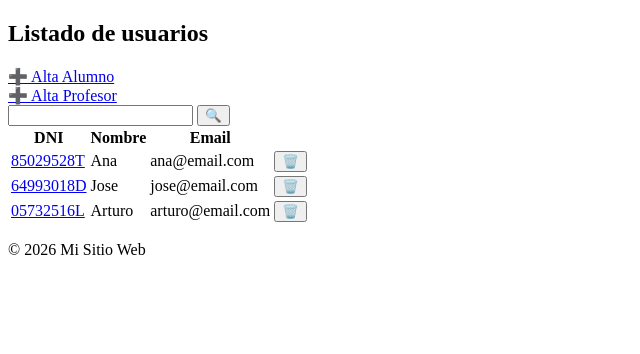
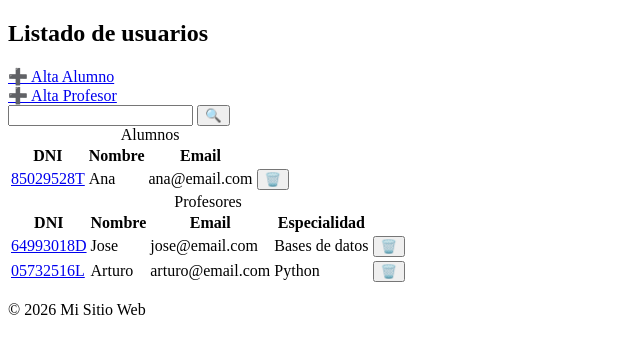
Before and after one commit to RubenToucedaPRO/gestion-escolar-python, a Flask app: page /usuarios in a window 1280 px wide. Shown: the part 99-453 px from the top of the page, without its empty margins (0-640 px from the left). Run offline with Flask 3, Linux system fonts and the light colour scheme; the visitor is signed in with stand-in values (Sample User, id 1); data comes from the database, SQL or seed files in the repository.

Commit message:
Separar lista alumnos y profes

```diff
--- a/app/routes/main.py
+++ b/app/routes/main.py
@@ -15,9 +15,10 @@ def home():
 @login_required(role="admin")
 def listar_usuarios():
 
-    usuarios = sistema.get_usuarios()
+    alumnos = sistema.get_alumnos()
+    profesores = sistema.get_profesores()
 
-    return render_template("usuarios.html", lista=usuarios)
+    return render_template("usuarios.html", alumnos=alumnos, profesores=profesores)
 
 
 @main_bp.route("/usuario/<dni>")
--- a/app/templates/estadisticas.html
+++ b/app/templates/estadisticas.html
@@ -5,10 +5,6 @@
 {% block content %}
     <h2>Estadísticas del centro</h2>
     <table>
-        <tr>
-            <th>Parametro</th>
-            <th>Valor</th>
-        </tr>
         {% for clave,valor in lista.items() %}
         <tr>
             <td>{{ clave }}</td>
--- a/app/templates/usuarios.html
+++ b/app/templates/usuarios.html
@@ -19,12 +19,13 @@
         <button type="submit">🔍</button>
     </form>
     <table>
+        <caption>Alumnos</caption>
         <tr>
             <th>DNI</th>
             <th>Nombre</th>
             <th>Email</th>
         </tr>
-        {% for usuario in lista %}
+        {% for usuario in alumnos %}
         <tr>
             <td>
                 <a href="{{ url_for('main.detalle_usuario', dni=usuario.get_dni()) }}">
@@ -35,7 +36,34 @@
             <td>{{ usuario.get_email() }}</td>
             <td>
                 <form action="{{ url_for('main.eliminar_usuario', dni=usuario.get_dni()) }}" method="POST"
-                    onsubmit="return confirm('¿Seguro que quieres eliminar este usuario?');">
+                    onsubmit="return confirm('¿Seguro que quieres eliminar este alumno?');">
+                    <button type="submit">🗑️</button>
+                </form>
+            </td>
+        </tr>
+        {% endfor %}
+    </table>
+    <table>
+        <caption>Profesores</caption>
+        <tr>
+            <th>DNI</th>
+            <th>Nombre</th>
+            <th>Email</th>
+            <th>Especialidad</th>
+        </tr>
+        {% for usuario in profesores %}
+        <tr>
+            <td>
+                <a href="{{ url_for('main.detalle_usuario', dni=usuario.get_dni()) }}">
+                {{ usuario.get_dni() }}
+                </a>
+            </td>
+            <td>{{ usuario.get_nombre() }}</td>
+            <td>{{ usuario.get_email() }}</td>
+            <td>{{ usuario.get_especialidad() }}</td>
+            <td>
+                <form action="{{ url_for('main.eliminar_usuario', dni=usuario.get_dni()) }}" method="POST"
+                    onsubmit="return confirm('¿Seguro que quieres eliminar este profesor?');">
                     <button type="submit">🗑️</button>
                 </form>
             </td>
--- a/escuela/gestion.py
+++ b/escuela/gestion.py
@@ -5,6 +5,11 @@ from .db_manager import DBManager
 
 
 class CentroEducativo:
+    CONTRASENA_POR_DEFECTO = "1234"
+    ROL_ALUMNO = "alumno"
+    ROL_PROFESOR = "profesor"
+    ROL_ADMIN = "admin"
+
     def __init__(self):
         self.host = "127.0.0.1"
         self.user = "root"
@@ -19,18 +24,21 @@ class CentroEducativo:
             return self.obtener_usuario(dni)
         return None
 
-    def get_usuarios(self):
+    def get_alumnos(self):
         lista_usuarios = []
         datos_bd = self.db.leer_alumnos()
         [lista_usuarios.append(Alumno(**d)) for d in datos_bd]
+        return lista_usuarios
+
+    def get_profesores(self):
+        lista_usuarios = []
         datos_bd = self.db.leer_profesores()
         [lista_usuarios.append(Profesor(**d)) for d in datos_bd]
-
         return lista_usuarios
 
     def crear_alumno(self, dni: str, nombre: str, email: str):
-        contrasena = "1234"
-        rol = "alumno"
+        contrasena = self.CONTRASENA_POR_DEFECTO
+        rol = self.ROL_ALUMNO
         # instanciamos objeto para verificar y estandarizar datos
         alumno = Alumno(None, dni, nombre, email, rol, contrasena)
         self.verificar_dni_no_registrado(alumno.get_dni())
@@ -41,8 +49,8 @@ class CentroEducativo:
     def crear_profesor(
         self, dni: str, nombre: str, email: str, especialidad: str, salario: float
     ):
-        contrasena = dni
-        rol = "profesor"
+        contrasena = self.CONTRASENA_POR_DEFECTO
+        rol = self.ROL_PROFESOR
         # instanciamos objeto para verificar y estandarizar datos
         profesor = Profesor(
             None, dni, nombre, email, especialidad, salario, rol, contrasena
@@ -97,13 +105,13 @@ class CentroEducativo:
         Validator.validar_dni(dni_usuario)
         encontrado = False
         usuario = self.db.obtener_usuario_dni(dni_usuario)
-        if usuario and usuario["rol"] == "alumno":
+        if usuario and usuario["rol"] == self.ROL_ALUMNO:
             encontrado = True
             usuario = self.instanciar_datos_db_alumno(usuario)
-        elif usuario and usuario["rol"] == "profesor":
+        elif usuario and usuario["rol"] == self.ROL_PROFESOR:
             encontrado = True
             usuario = self.instanciar_datos_db_profesor(usuario)
-        elif usuario and usuario["rol"] == "admin":
+        elif usuario and usuario["rol"] == self.ROL_ADMIN:
             encontrado = True
             usuario = self.instanciar_datos_db_admin(usuario)
 
@@ -116,11 +124,11 @@ class CentroEducativo:
     def obtener_usuario_por_id(self, id: int) -> Persona:
         encontrado = False
         usuario = self.db.obtener_usuario_id(id)
-        if usuario and usuario["rol"] == "alumno":
+        if usuario and usuario["rol"] == self.ROL_ALUMNO:
             return self.instanciar_datos_db_alumno(usuario)
-        if usuario and usuario["rol"] == "profesor":
+        if usuario and usuario["rol"] == self.ROL_PROFESOR:
             return self.instanciar_datos_db_profesor(usuario)
-        if usuario and usuario["rol"] == "admin":
+        if usuario and usuario["rol"] == self.ROL_ADMIN:
             return self.instanciar_datos_db_admin(usuario)
 
         if not encontrado:
@@ -182,10 +190,11 @@ class CentroEducativo:
         lista_profesores = self.db.leer_profesores()
         lista_alumnos = self.db.leer_alumnos()
         numero_alumnos = len(lista_alumnos)
+        numero_profesores = len(lista_profesores)
         estadisticas = {}
-        estadisticas["Total Profesores"] = len(lista_profesores)
+        estadisticas["Total Profesores"] = numero_profesores
         estadisticas["Total Alumnos"] = numero_alumnos
-        estadisticas["Total usuarios"] = len(self.get_usuarios())
+        estadisticas["Total usuarios"] = numero_profesores + numero_alumnos
         estadisticas["Nota media global del centro"] = self.media_global_centro(
             numero_alumnos
         )
```
